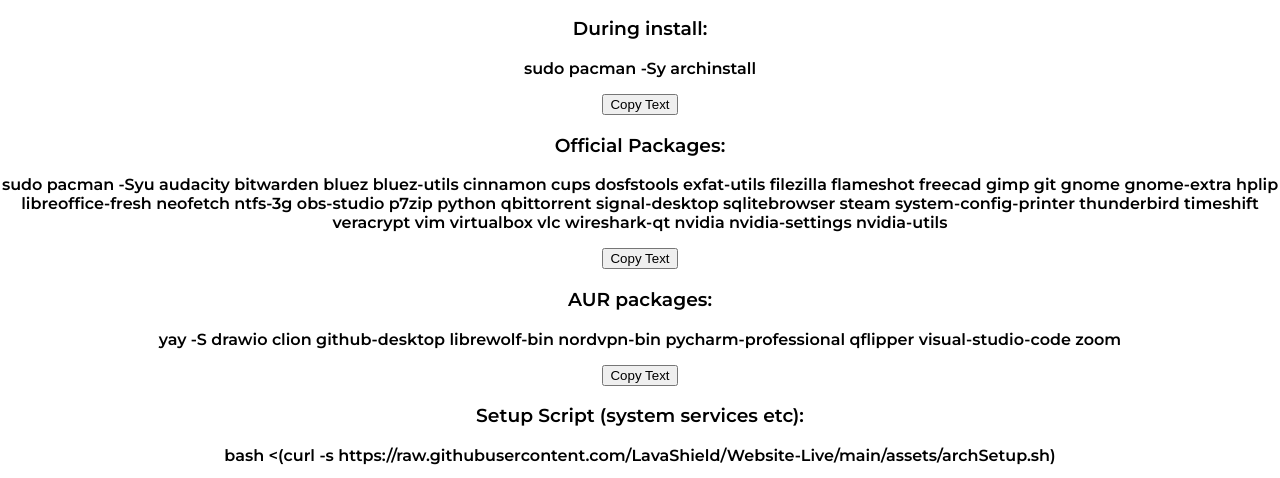
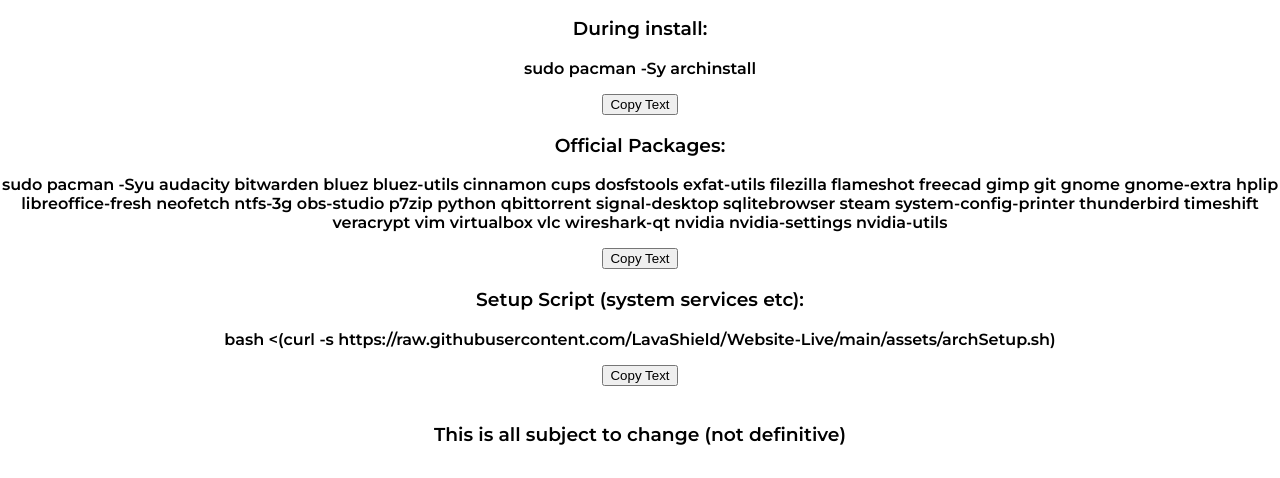
Before and after one commit to LavaShield/website-live, a website: page tools.html in a window 1280 px wide. Shown: the part 991-1469 px from the top of the page. Drawn offline with nearby package versions, Linux system fonts and the light colour scheme.

Commit message:
Update tools.html

```diff
--- a/tools.html
+++ b/tools.html
@@ -38,8 +38,6 @@
         <p>sudo pacman -Sy archinstall</p>
         <h3>Official Packages:</h3>
         <p id="arch"></p>
-        <h3>AUR packages:</h3>
-        <p id="aur">yay -S</p>
         <br>
         <h3>Setup Script (system services etc):</h3>
         <p id="scriptUrl"></p>
@@ -58,7 +56,6 @@
                 },
                 "arch": {
                     "arch": "sudo pacman -Syu audacity bitwarden bluez bluez-utils cinnamon cups dosfstools exfat-utils filezilla flameshot freecad gimp git gnome gnome-extra hplip libreoffice-fresh neofetch ntfs-3g obs-studio p7zip python qbittorrent signal-desktop sqlitebrowser steam system-config-printer thunderbird timeshift veracrypt vim virtualbox vlc wireshark-qt nvidia nvidia-settings nvidia-utils",
-                    "aur": "yay -S drawio clion github-desktop librewolf-bin nordvpn-bin pycharm-professional qflipper visual-studio-code zoom",
                     "scriptUrl": "bash <(curl -s https://raw.githubusercontent.com/LavaShield/Website-Live/main/assets/archSetup.sh)"
                 }
             };
```
